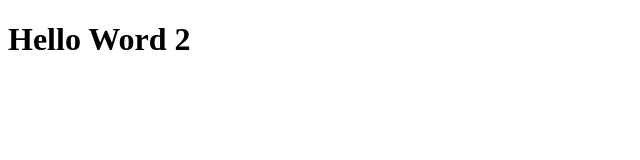
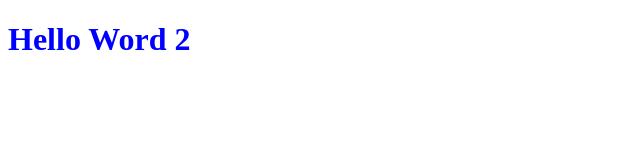
Before and after one commit to massoncarlos/churrascometro, a plain HTML site: page index.html in a window 1280 px wide. Shown: the whole page, without its empty margins (0-640 px from the left). Drawn offline with Linux system fonts and the light colour scheme.

Commit message:
Atualizando Index

```diff
--- a/index.html
+++ b/index.html
@@ -4,7 +4,7 @@
     <meta charset="UTF-8">
     <meta name="viewport" content="width=device-width, initial-scale=1.0">
     <title>Document</title>
-    <style type="stylesheet" src="./styles.css"></style>
+    <link rel="stylesheet" href="styles.css">
     <script src="./script.js"></script>
 </head>
 <body>
```
